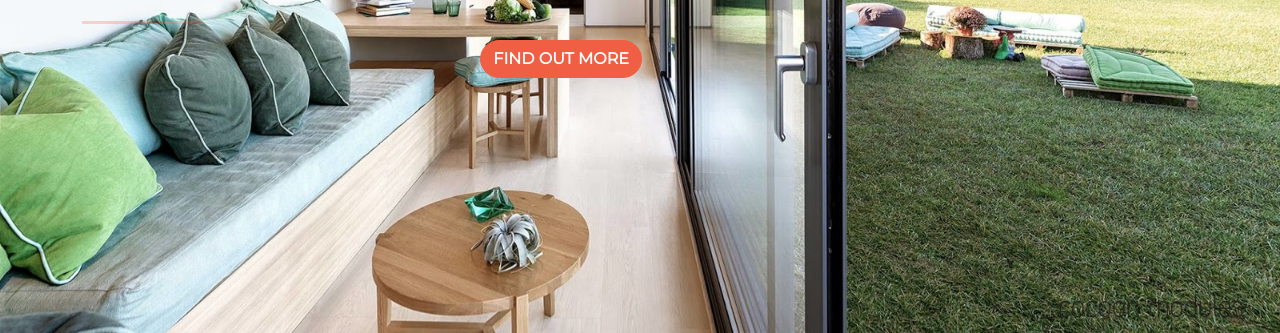
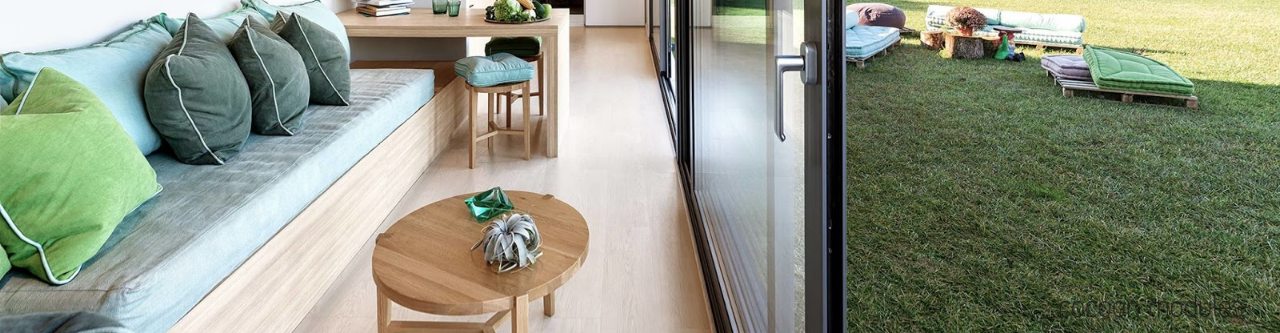
Before and after one commit to 868Vic/mutant, a plain HTML site: page index.html in a window 1280 px wide. Shown: the part 467-800 px from the top of the page. Drawn offline with nearby package versions, Linux system fonts and the light colour scheme.

Commit message:
Update style.css

```diff
--- a/style.css
+++ b/style.css
@@ -15,10 +15,9 @@ h1{
   color: #e21d30;
 }
 
-hr{
   border-color:#F05F44 ;
-  border-width: 3px;
-  max-width:120px;
+  border-width: 0px;
+  max-width:0px;
 
 }
 .buffer {
```
